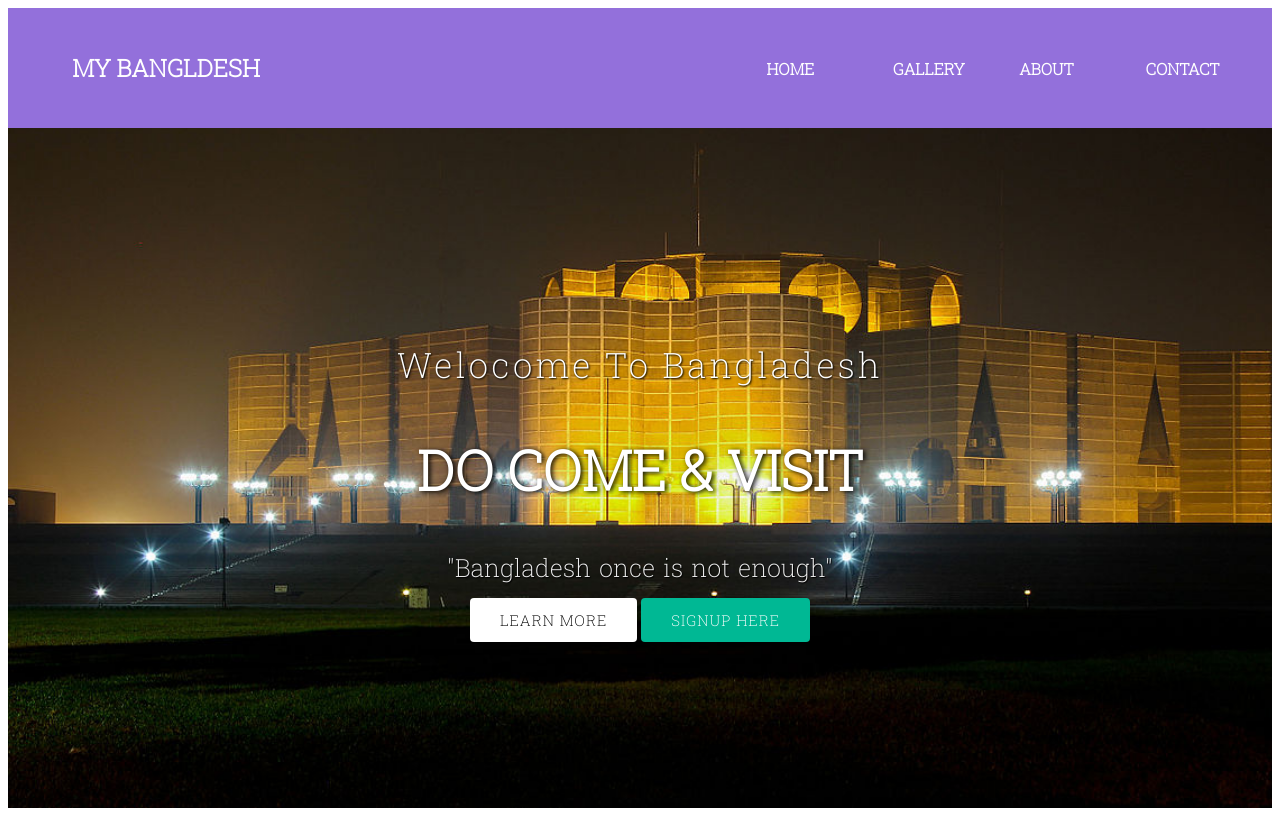
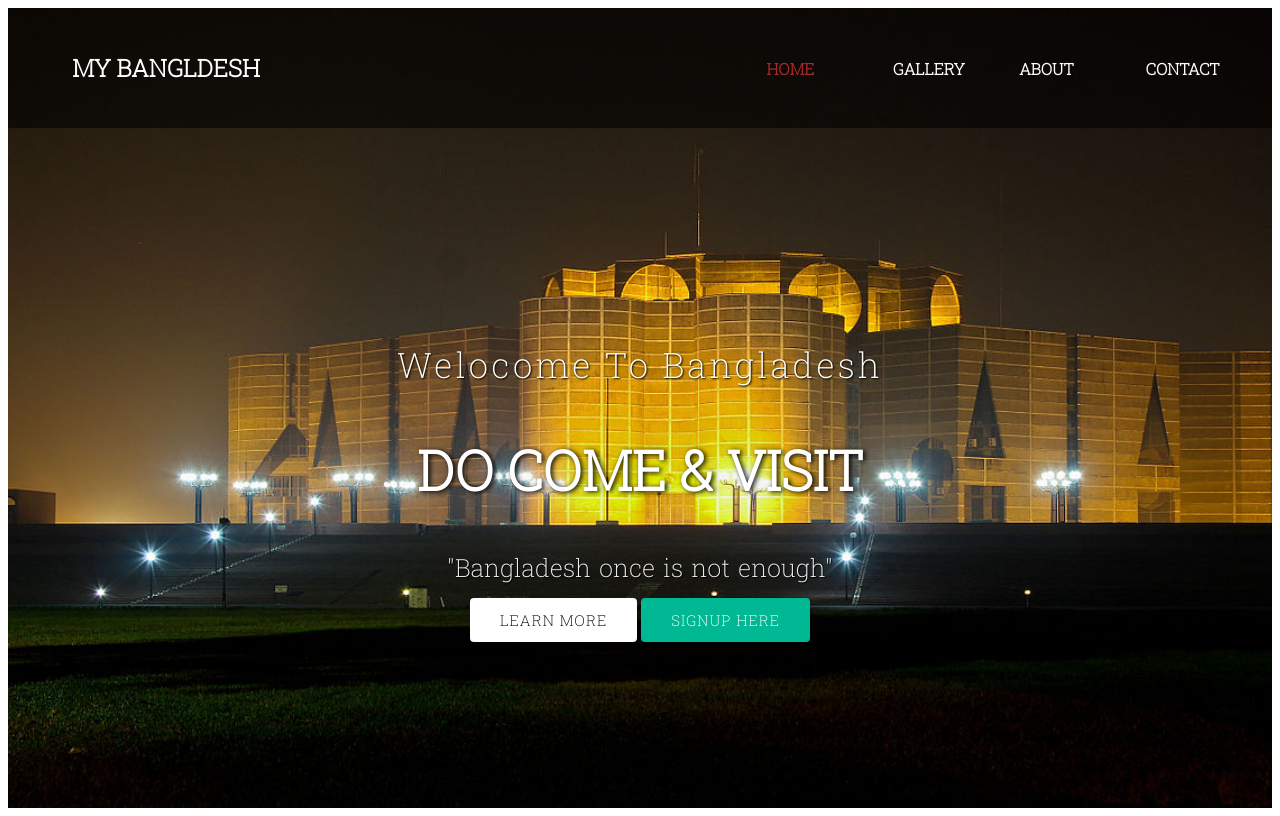
Before and after one commit to Sagor-Saha-Abir/Html-Css, a plain HTML site: page index.html in a window 1280 px wide. Drawn offline with Linux system fonts and the light colour scheme.

Commit message:
first commit

```diff
--- a/style.css
+++ b/style.css
@@ -17,7 +17,7 @@
  nav{
      width: 100%;
      height: 15vh;
-     background: mediumpurple;
+     background: #0009;
      color: white;
      display: flex;
      justify-content: space-between;
@@ -39,7 +39,7 @@
      font-weight: bold;
      color: white;
  }
- nav .menu a :first-child{
+ nav .menu a:first-child{
      color: brown;
  }
 
```
